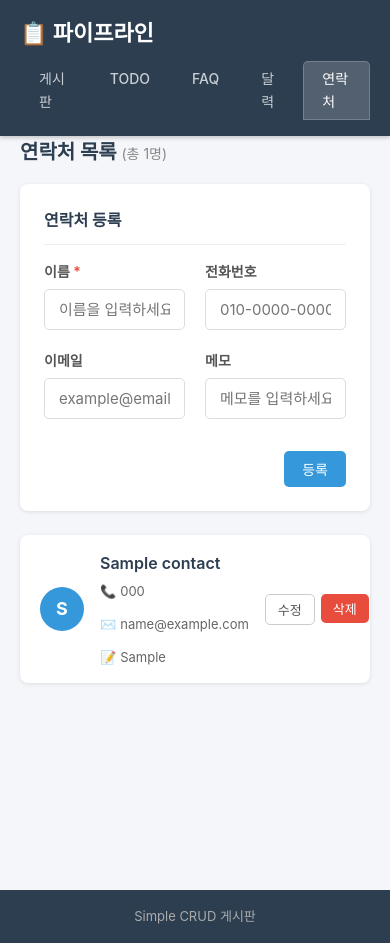
After one commit to kchmin/pipeline, a Flask app: page /contacts in a window 390 px wide. The commit adds this page. Run offline with Flask 3, Linux system fonts and the light colour scheme; tables that the repository leaves empty hold one stand-in row (values such as "Sample post").

Commit message:
feat: 연락처 관리 메뉴 추가 (#19)
- contacts 테이블 추가 (name, phone, email, memo)
- 연락처 CRUD 라우트 추가 (목록/등록/수정/삭제)
- contacts.html 템플릿 추가 (아바타, 인라인 수정 지원)
- 네비게이션에 연락처 탭 추가
- 연락처 전용 CSS 스타일 추가

Co-authored-by: kchmin <kchmin@users.noreply.github.com>

```diff
--- a/app.py
+++ b/app.py
@@ -40,6 +40,17 @@ def init_db():
                 id INTEGER PRIMARY KEY AUTOINCREMENT,
                 question TEXT NOT NULL,
                 answer TEXT NOT NULL,
+                created_at TIMESTAMP DEFAULT CURRENT_TIMESTAMP,
+                updated_at TIMESTAMP DEFAULT CURRENT_TIMESTAMP
+            )
+        ''')
+        conn.execute('''
+            CREATE TABLE IF NOT EXISTS contacts (
+                id INTEGER PRIMARY KEY AUTOINCREMENT,
+                name TEXT NOT NULL,
+                phone TEXT,
+                email TEXT,
+                memo TEXT,
                 created_at TIMESTAMP DEFAULT CURRENT_TIMESTAMP,
                 updated_at TIMESTAMP DEFAULT CURRENT_TIMESTAMP
             )
@@ -248,6 +259,60 @@ def calendar():
                            next_month=next_month)
 
 
+@app.route('/contacts')
+def contacts():
+    with get_db() as conn:
+        items = conn.execute('SELECT * FROM contacts ORDER BY name ASC').fetchall()
+    return render_template('contacts.html', contacts=items)
+
+
+@app.route('/contacts/add', methods=['POST'])
+def add_contact():
+    name = request.form.get('name', '').strip()
+    phone = request.form.get('phone', '').strip()
+    email = request.form.get('email', '').strip()
+    memo = request.form.get('memo', '').strip()
+    if not name:
+        flash('이름을 입력해주세요.', 'error')
+        return redirect(url_for('contacts'))
+    with get_db() as conn:
+        conn.execute(
+            'INSERT INTO contacts (name, phone, email, memo) VALUES (?, ?, ?, ?)',
+            (name, phone, email, memo)
+        )
+        conn.commit()
+    flash('연락처가 등록되었습니다.', 'success')
+    return redirect(url_for('contacts'))
+
+
+@app.route('/contacts/<int:contact_id>/edit', methods=['POST'])
+def edit_contact(contact_id):
+    name = request.form.get('name', '').strip()
+    phone = request.form.get('phone', '').strip()
+    email = request.form.get('email', '').strip()
+    memo = request.form.get('memo', '').strip()
+    if not name:
+        flash('이름을 입력해주세요.', 'error')
+        return redirect(url_for('contacts'))
+    with get_db() as conn:
+        conn.execute(
+            'UPDATE contacts SET name=?, phone=?, email=?, memo=?, updated_at=CURRENT_TIMESTAMP WHERE id=?',
+            (name, phone, email, memo, contact_id)
+        )
+        conn.commit()
+    flash('연락처가 수정되었습니다.', 'success')
+    return redirect(url_for('contacts'))
+
+
+@app.route('/contacts/<int:contact_id>/delete', methods=['POST'])
+def delete_contact(contact_id):
+    with get_db() as conn:
+        conn.execute('DELETE FROM contacts WHERE id = ?', (contact_id,))
+        conn.commit()
+    flash('연락처가 삭제되었습니다.', 'success')
+    return redirect(url_for('contacts'))
+
+
 # gunicorn 등으로 import될 때도 테이블이 존재하도록 보장 (CREATE IF NOT EXISTS)
 init_db()
 
--- a/static/css/style.css
+++ b/static/css/style.css
@@ -625,3 +625,108 @@ main {
     margin-top: 16px;
     text-align: right;
 }
+
+/* Contacts */
+.contact-add-form {
+    background: white;
+    border-radius: 8px;
+    box-shadow: 0 1px 4px rgba(0,0,0,0.1);
+    padding: 24px;
+    margin-bottom: 24px;
+}
+
+.contact-form-title {
+    font-size: 16px;
+    color: #2c3e50;
+    margin-bottom: 16px;
+    padding-bottom: 10px;
+    border-bottom: 1px solid #eee;
+}
+
+.contact-form-grid {
+    display: grid;
+    grid-template-columns: 1fr 1fr;
+    gap: 0 20px;
+}
+
+.contact-form-actions {
+    display: flex;
+    gap: 8px;
+    justify-content: flex-end;
+    margin-top: 12px;
+}
+
+.contact-list {
+    display: flex;
+    flex-direction: column;
+    gap: 12px;
+}
+
+.contact-card {
+    background: white;
+    border-radius: 8px;
+    box-shadow: 0 1px 4px rgba(0,0,0,0.1);
+    overflow: hidden;
+}
+
+.contact-view {
+    display: flex;
+    align-items: center;
+    gap: 16px;
+    padding: 16px 20px;
+}
+
+.contact-avatar {
+    width: 44px;
+    height: 44px;
+    border-radius: 50%;
+    background: #3498db;
+    color: white;
+    font-size: 18px;
+    font-weight: 700;
+    display: flex;
+    align-items: center;
+    justify-content: center;
+    flex-shrink: 0;
+    text-transform: uppercase;
+}
+
+.contact-body {
+    flex: 1;
+}
+
+.contact-name {
+    font-size: 16px;
+    font-weight: 600;
+    color: #2c3e50;
+    margin-bottom: 4px;
+}
+
+.contact-details {
+    display: flex;
+    flex-wrap: wrap;
+    gap: 12px;
+}
+
+.contact-detail {
+    font-size: 13px;
+    color: #666;
+    display: flex;
+    align-items: center;
+    gap: 4px;
+}
+
+.contact-detail-label {
+    font-size: 13px;
+}
+
+.contact-actions {
+    display: flex;
+    gap: 6px;
+    flex-shrink: 0;
+}
+
+.contact-edit {
+    padding: 20px;
+    border-top: 1px solid #eee;
+}
--- a/templates/base.html
+++ b/templates/base.html
@@ -27,6 +27,10 @@
                    class="nav-tab {% if request.endpoint == 'calendar' %}active{% endif %}">
                     달력
                 </a>
+                <a href="{{ url_for('contacts') }}"
+                   class="nav-tab {% if request.endpoint in ('contacts', 'add_contact', 'edit_contact', 'delete_contact') %}active{% endif %}">
+                    연락처
+                </a>
             </nav>
         </div>
     </header>
--- /dev/null
+++ b/templates/contacts.html
@@ -0,0 +1,113 @@
+{% extends 'base.html' %}
+
+{% block title %}연락처 관리{% endblock %}
+
+{% block content %}
+<div class="page-header">
+    <h2>연락처 목록 <span class="post-count">(총 {{ contacts|length }}명)</span></h2>
+</div>
+
+<div class="contact-add-form">
+    <h3 class="contact-form-title">연락처 등록</h3>
+    <form action="{{ url_for('add_contact') }}" method="post">
+        <div class="contact-form-grid">
+            <div class="form-group">
+                <label for="name">이름 <span class="required">*</span></label>
+                <input type="text" id="name" name="name" placeholder="이름을 입력하세요" required>
+            </div>
+            <div class="form-group">
+                <label for="phone">전화번호</label>
+                <input type="text" id="phone" name="phone" placeholder="010-0000-0000">
+            </div>
+            <div class="form-group">
+                <label for="email">이메일</label>
+                <input type="email" id="email" name="email" placeholder="example@email.com">
+            </div>
+            <div class="form-group">
+                <label for="memo">메모</label>
+                <input type="text" id="memo" name="memo" placeholder="메모를 입력하세요">
+            </div>
+        </div>
+        <div class="contact-form-actions">
+            <button type="submit" class="btn btn-primary">등록</button>
+        </div>
+    </form>
+</div>
+
+<div class="contact-list">
+    {% if contacts %}
+        {% for contact in contacts %}
+        <div class="contact-card" id="contact-{{ contact.id }}">
+            <div class="contact-view" id="contact-view-{{ contact.id }}">
+                <div class="contact-avatar">{{ contact.name[0] }}</div>
+                <div class="contact-body">
+                    <div class="contact-name">{{ contact.name }}</div>
+                    <div class="contact-details">
+                        {% if contact.phone %}
+                        <span class="contact-detail"><span class="contact-detail-label">📞</span>{{ contact.phone }}</span>
+                        {% endif %}
+                        {% if contact.email %}
+                        <span class="contact-detail"><span class="contact-detail-label">✉️</span>{{ contact.email }}</span>
+                        {% endif %}
+                        {% if contact.memo %}
+                        <span class="contact-detail"><span class="contact-detail-label">📝</span>{{ contact.memo }}</span>
+                        {% endif %}
+                    </div>
+                </div>
+                <div class="contact-actions">
+                    <button class="btn btn-outline btn-sm"
+                            onclick="toggleContactEdit({{ contact.id }})">수정</button>
+                    <form action="{{ url_for('delete_contact', contact_id=contact.id) }}" method="post" style="display:inline">
+                        <button type="submit" class="btn btn-danger btn-sm"
+                                onclick="return confirm('삭제하시겠습니까?')">삭제</button>
+                    </form>
+                </div>
+            </div>
+            <div class="contact-edit" id="contact-edit-{{ contact.id }}" style="display:none">
+                <form action="{{ url_for('edit_contact', contact_id=contact.id) }}" method="post">
+                    <div class="contact-form-grid">
+                        <div class="form-group">
+                            <label>이름 <span class="required">*</span></label>
+                            <input type="text" name="name" value="{{ contact.name }}" required>
+                        </div>
+                        <div class="form-group">
+                            <label>전화번호</label>
+                            <input type="text" name="phone" value="{{ contact.phone or '' }}">
+                        </div>
+                        <div class="form-group">
+                            <label>이메일</label>
+                            <input type="email" name="email" value="{{ contact.email or '' }}">
+                        </div>
+                        <div class="form-group">
+                            <label>메모</label>
+                            <input type="text" name="memo" value="{{ contact.memo or '' }}">
+                        </div>
+                    </div>
+                    <div class="contact-form-actions">
+                        <button type="submit" class="btn btn-primary btn-sm">저장</button>
+                        <button type="button" class="btn btn-outline btn-sm"
+                                onclick="toggleContactEdit({{ contact.id }})">취소</button>
+                    </div>
+                </form>
+            </div>
+        </div>
+        {% endfor %}
+    {% else %}
+        <div class="empty-todo">등록된 연락처가 없습니다.</div>
+    {% endif %}
+</div>
+
+<script>
+function toggleContactEdit(id) {
+    var view = document.getElementById('contact-view-' + id);
+    var edit = document.getElementById('contact-edit-' + id);
+    if (edit.style.display === 'none') {
+        view.style.display = 'none';
+        edit.style.display = 'block';
+    } else {
+        view.style.display = 'flex';
+        edit.style.display = 'none';
+    }
+}
+</script>
+{% endblock %}
```
